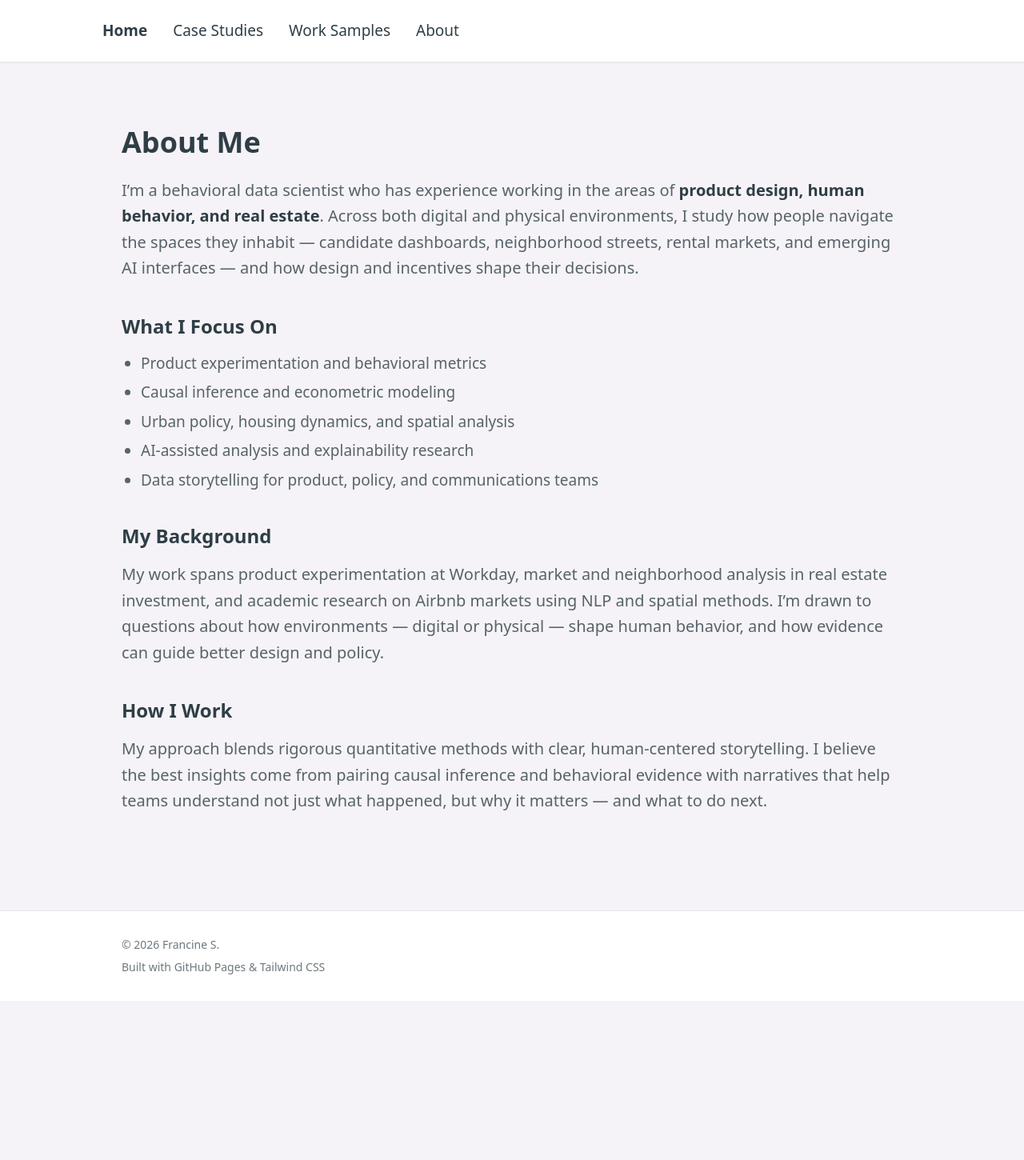
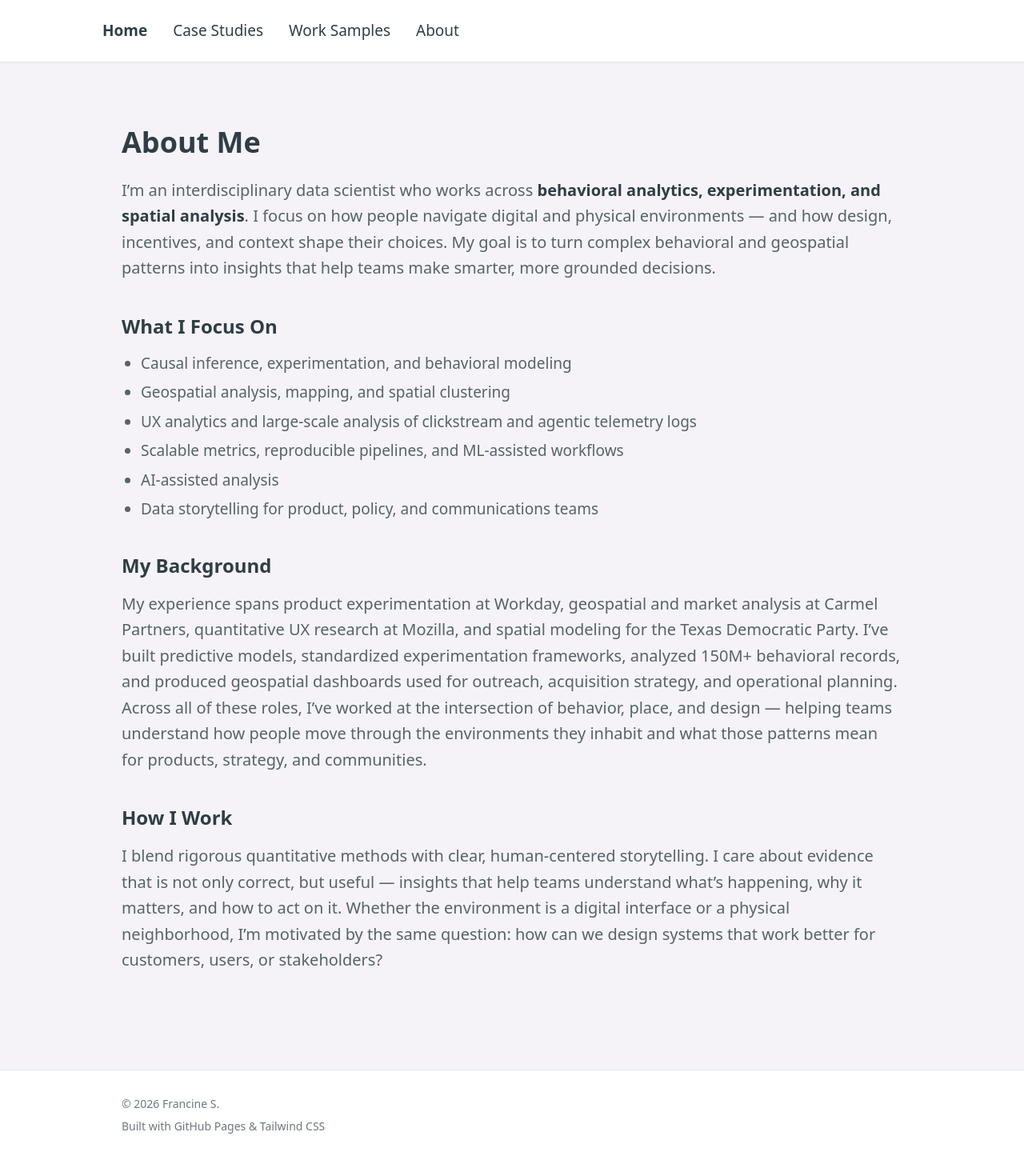
Before and after one commit to francine-i-stephens/francine-portfolio, a Jekyll site: the page about.html, which Jekyll copies as it is, in a window 1280 px wide. Shown: the whole page at 80% size. Built offline with Jekyll 4.4.1, drawn with Linux system fonts in a browser that asks for light colours; nearby versions of some CDN libraries; before the commit the page ends 1251 px from its top, so only the background shows below that.

Commit message:
Update about.html

```diff
--- a/about.html
+++ b/about.html
@@ -39,34 +39,38 @@
     <h1 class="text-4xl font-bold mb-6">About Me</h1>
 
     <p class="text-xl leading-relaxed text-charcoal/80 mb-10">
-      I’m a behavioral  data scientist who has experience working in the areas of
-      <span class="font-semibold text-charcoal">product design, human behavior, and real estate</span>.
-      Across both digital and physical environments, I study how people navigate the spaces they inhabit —
-      candidate dashboards, neighborhood streets, rental markets, and emerging AI interfaces — and how design
-      and incentives shape their decisions.
+      I’m an interdisciplinary data scientist who works across
+      <span class="font-semibold text-charcoal">behavioral analytics, experimentation, and spatial analysis</span>.
+      I focus on how people navigate digital and physical environments — and how design, incentives, and context shape their choices.
+      My goal is to turn complex behavioral and geospatial patterns into insights that help teams make smarter, more grounded decisions.
     </p>
 
     <h2 class="text-2xl font-semibold mb-4">What I Focus On</h2>
     <ul class="list-disc pl-6 space-y-2 text-charcoal/80 mb-10">
-      <li>Product experimentation and behavioral metrics</li>
-      <li>Causal inference and econometric modeling</li>
-      <li>Urban policy, housing dynamics, and spatial analysis</li>
-      <li>AI-assisted analysis and explainability research</li>
+      <li>Causal inference, experimentation, and behavioral modeling</li>
+      <li>Geospatial analysis, mapping, and spatial clustering</li>
+      <li>UX analytics and large‑scale analysis of clickstream and agentic telemetry logs</li>
+      <li>Scalable metrics, reproducible pipelines, and ML‑assisted workflows</li>
+      <li>AI-assisted analysis</li>
       <li>Data storytelling for product, policy, and communications teams</li>
     </ul>
 
     <h2 class="text-2xl font-semibold mb-4">My Background</h2>
     <p class="text-xl leading-relaxed text-charcoal/80 mb-10">
-      My work spans product experimentation at Workday, market and neighborhood analysis in real estate investment,
-      and academic research on Airbnb markets using NLP and spatial methods. I’m drawn to questions about how
-      environments — digital or physical — shape human behavior, and how evidence can guide better design and policy.
+      My experience spans product experimentation at Workday, geospatial and market analysis at Carmel Partners, quantitative UX research at Mozilla,
+      and spatial modeling for the Texas Democratic Party. I’ve built predictive models, standardized experimentation frameworks, analyzed 150M+ behavioral records,
+      and produced geospatial dashboards used for outreach, acquisition strategy, and operational planning.
+
+      Across all of these roles, I’ve worked at the intersection of behavior, place, and design — helping teams understand how people move through the
+      environments they inhabit and what those patterns mean for products, strategy, and communities.
     </p>
 
     <h2 class="text-2xl font-semibold mb-4">How I Work</h2>
     <p class="text-xl leading-relaxed text-charcoal/80 mb-10">
-      My approach blends rigorous quantitative methods with clear, human-centered storytelling. I believe the best
-      insights come from pairing causal inference and behavioral evidence with narratives that help teams understand
-      not just what happened, but why it matters — and what to do next.
+      I blend rigorous quantitative methods with clear, human‑centered storytelling.
+      I care about evidence that is not only correct, but useful — insights that help teams understand what’s happening,
+      why it matters, and how to act on it. Whether the environment is a digital interface or a physical neighborhood,
+      I’m motivated by the same question: how can we design systems that work better for customers, users, or stakeholders?
     </p>
 
   </section>
```
